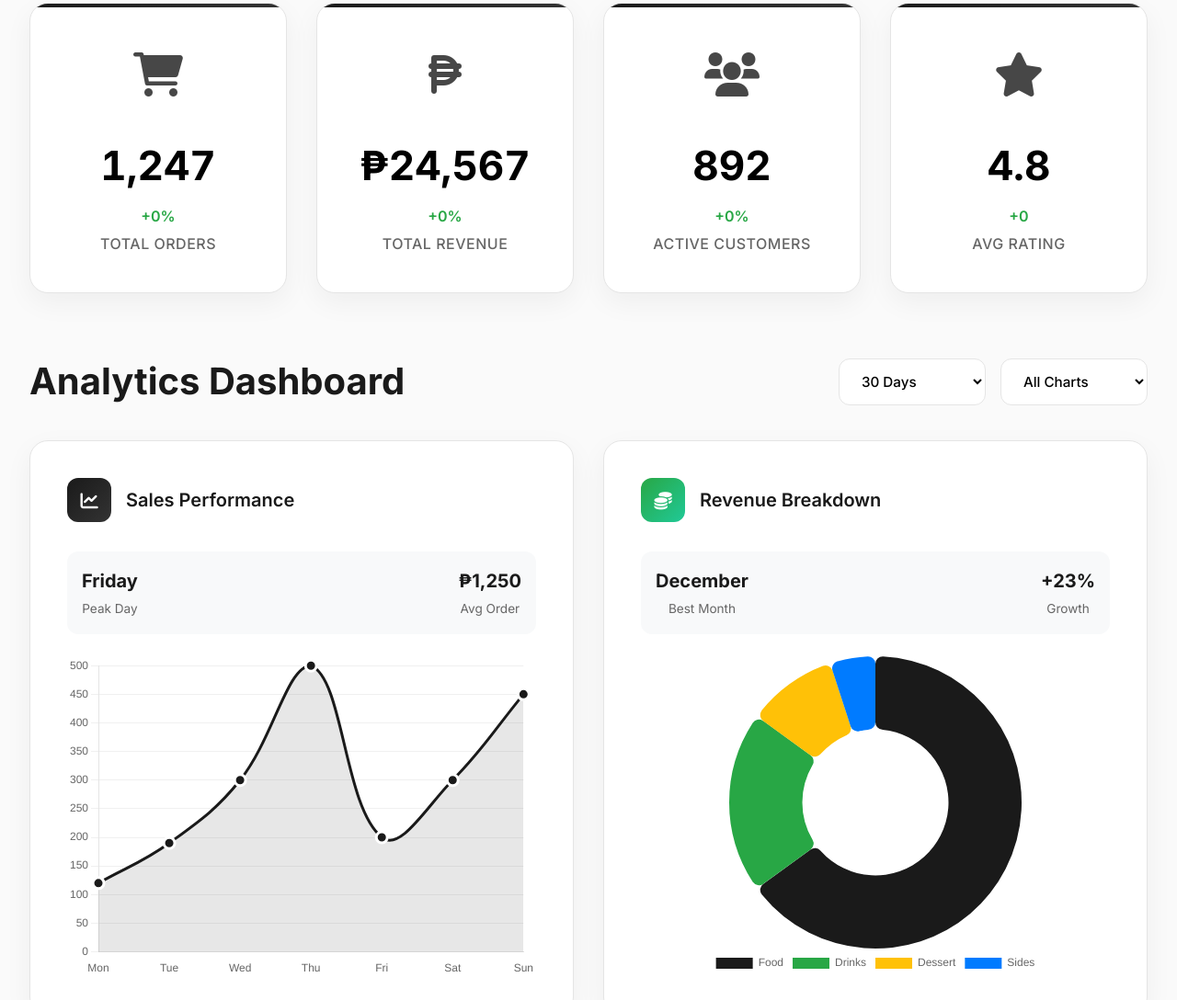
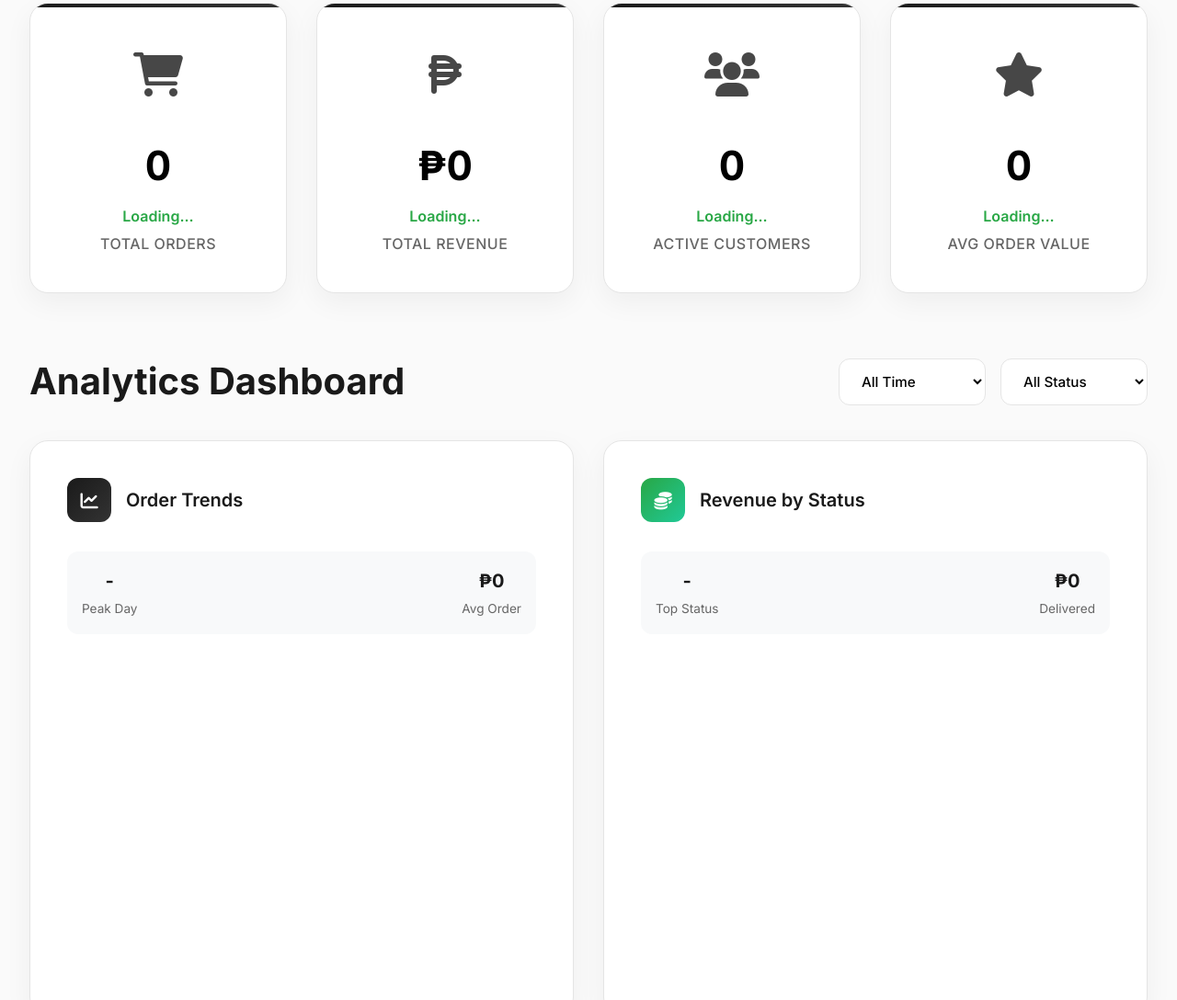
Before and after one commit to gmrdavid/hulyanas, a website: page admin/reports.html in a window 1280 px wide. Shown: the part 137-1225 px from the top of the page at 92% size. Drawn offline with nearby package versions, Linux system fonts and the light colour scheme; no server answers.

Commit message:
auto-commit

```diff
--- a/admin/reports.html
+++ b/admin/reports.html
@@ -6,10 +6,9 @@
     <title>Reports & Analytics - Hulyanas Hill</title>
     <link href="https://cdnjs.cloudflare.com/ajax/libs/font-awesome/6.0.0/css/all.min.css" rel="stylesheet">
     <link href="https://fonts.googleapis.com/css2?family=Inter:wght@300;400;500;600;700&display=swap" rel="stylesheet">
-    <!-- Chart.js for beautiful graphs -->
     <script src="https://cdn.jsdelivr.net/npm/chart.js"></script>
     <style>
-        /* Exact same dashboard styles */
+        /* [Exact same beautiful dashboard styles - unchanged] */
         * {
             margin: 0;
             padding: 0;
@@ -366,6 +365,15 @@
         .loading {
             opacity: 0.6; pointer-events: none;
         }
+
+        .error-message {
+            background: #f8d7da;
+            color: #721c24;
+            padding: 1rem;
+            border-radius: 12px;
+            margin: 1rem 0;
+            border: 1px solid #f5c6cb;
+        }
     </style>
 </head>
 <body>
@@ -391,27 +399,27 @@
         <div class="stats-grid">
             <div class="stat-card">
                 <div class="stat-icon"><i class="fas fa-shopping-cart"></i></div>
-                <div class="stat-number" id="totalOrders" data-target="0">0</div>
-                <div class="stat-change positive" id="ordersChange">+0%</div>
+                <div class="stat-number" id="totalOrders">0</div>
+                <div class="stat-change positive" id="ordersChange">Loading...</div>
                 <div class="stat-label">Total Orders</div>
             </div>
             <div class="stat-card">
                 <div class="stat-icon"><i class="fas fa-peso-sign"></i></div>
-                <div class="stat-number" id="totalRevenue" data-target="0">₱0</div>
-                <div class="stat-change positive" id="revenueChange">+0%</div>
+                <div class="stat-number" id="totalRevenue">₱0</div>
+                <div class="stat-change positive" id="revenueChange">Loading...</div>
                 <div class="stat-label">Total Revenue</div>
             </div>
             <div class="stat-card">
                 <div class="stat-icon"><i class="fas fa-users"></i></div>
-                <div class="stat-number" id="activeCustomers" data-target="0">0</div>
-                <div class="stat-change positive" id="customersChange">+0%</div>
+                <div class="stat-number" id="activeCustomers">0</div>
+                <div class="stat-change positive" id="customersChange">Loading...</div>
                 <div class="stat-label">Active Customers</div>
             </div>
             <div class="stat-card">
                 <div class="stat-icon"><i class="fas fa-star"></i></div>
-                <div class="stat-number" id="avgRating" data-target="0">0</div>
-                <div class="stat-change positive" id="ratingChange">+0</div>
-                <div class="stat-label">Avg Rating</div>
+                <div class="stat-number" id="avgRating">0</div>
+                <div class="stat-change positive" id="ratingChange">Loading...</div>
+                <div class="stat-label">Avg Order Value</div>
             </div>
         </div>
 
@@ -420,14 +428,14 @@
             <h1>Analytics Dashboard</h1>
             <div class="filter-controls">
                 <select id="timeFilter" class="filter-select">
+                    <option value="all">All Time</option>
                     <option value="30">30 Days</option>
                     <option value="90">90 Days</option>
-                    <option value="365">1 Year</option>
                 </select>
-                <select id="chartFilter" class="filter-select">
-                    <option value="all">All Charts</option>
-                    <option value="sales">Sales</option>
-                    <option value="revenue">Revenue</option>
+                <select id="statusFilter" class="filter-select">
+                    <option value="all">All Status</option>
+                    <option value="delivered">Delivered</option>
+                    <option value="pending">Pending</option>
                 </select>
             </div>
         </div>
@@ -439,15 +447,15 @@
                     <div class="chart-icon chart-sales">
                         <i class="fas fa-chart-line"></i>
                     </div>
-                    <div class="chart-title">Sales Performance</div>
+                    <div class="chart-title">Order Trends</div>
                 </div>
                 <div class="chart-stats">
                     <div class="chart-stat">
-                        <div class="chart-stat-number" id="peakSalesDay">Friday</div>
+                        <div class="chart-stat-number" id="peakOrderDay">-</div>
                         <div class="chart-stat-label">Peak Day</div>
                     </div>
                     <div class="chart-stat">
-                        <div class="chart-stat-number" id="avgOrderValue">₱1,250</div>
+                        <div class="chart-stat-number" id="avgOrderValueDb">₱0</div>
                         <div class="chart-stat-label">Avg Order</div>
                     </div>
                 </div>
@@ -462,16 +470,16 @@
                     <div class="chart-icon chart-revenue">
                         <i class="fas fa-coins"></i>
                     </div>
-                    <div class="chart-title">Revenue Breakdown</div>
+                    <div class="chart-title">Revenue by Status</div>
                 </div>
                 <div class="chart-stats">
                     <div class="chart-stat">
-                        <div class="chart-stat-number" id="bestMonth">December</div>
-                        <div class="chart-stat-label">Best Month</div>
+                        <div class="chart-stat-number" id="bestStatus">-</div>
+                        <div class="chart-stat-label">Top Status</div>
                     </div>
                     <div class="chart-stat">
-                        <div class="chart-stat-number" id="revenueGrowth">+23%</div>
-                        <div class="chart-stat-label">Growth</div>
+                        <div class="chart-stat-number" id="deliveredRevenue">₱0</div>
+                        <div class="chart-stat-label">Delivered</div>
                     </div>
                 </div>
                 <div class="chart-container">
@@ -489,12 +497,12 @@
                 </div>
                 <div class="chart-stats">
                     <div class="chart-stat">
-                        <div class="chart-stat-number" id="topProduct">#1 Adobo</div>
+                        <div class="chart-stat-number" id="topProductName">-</div>
                         <div class="chart-stat-label">Best Seller</div>
                     </div>
                     <div class="chart-stat">
-                        <div class="chart-stat-number" id="totalProducts">324</div>
-                        <div class="chart-stat-label">Units Sold</div>
+                        <div class="chart-stat-number" id="totalItemsSold">0</div>
+                        <div class="chart-stat-label">Total Sold</div>
                     </div>
                 </div>
                 <div class="chart-container">
@@ -502,22 +510,22 @@
                 </div>
             </div>
 
-            <!-- Customer Growth Chart -->
+            <!-- Customer Orders Chart -->
             <div class="chart-card">
                 <div class="chart-header">
                     <div class="chart-icon chart-customers">
                         <i class="fas fa-users"></i>
                     </div>
-                    <div class="chart-title">Customer Growth</div>
+                    <div class="chart-title">Customer Orders</div>
                 </div>
                 <div class="chart-stats">
                     <div class="chart-stat">
-                        <div class="chart-stat-number" id="newCustomers">156</div>
-                        <div class="chart-stat-label">New This Month</div>
+                        <div class="chart-stat-number" id="topCustomer">-</div>
+                        <div class="chart-stat-label">Top Customer</div>
                     </div>
                     <div class="chart-stat">
-                        <div class="chart-stat-number" id="retentionRate">87%</div>
-                        <div class="chart-stat-label">Retention</div>
+                        <div class="chart-stat-number" id="repeatCustomers">0</div>
+                        <div class="chart-stat-label">Repeat Orders</div>
                     </div>
                 </div>
                 <div class="chart-container">
@@ -532,17 +540,17 @@
                 <i class="fas fa-download"></i> Export Reports
             </h2>
             <p style="color:#666;margin-bottom:2rem;font-size:1.1rem;">
-                Download comprehensive analytics reports
+                Download comprehensive analytics reports from your database
             </p>
             <div>
                 <button class="download-btn" onclick="exportReport('dashboard')">
                     <i class="fas fa-file-pdf"></i> Full Dashboard PDF
                 </button>
+                <button class="download-btn" onclick="exportReport('orders')">
+                    <i class="fas fa-file-excel"></i> Orders Excel
+                </button>
                 <button class="download-btn" onclick="exportReport('sales')">
-                    <i class="fas fa-file-excel"></i> Sales Data Excel
-                </button>
-                <button class="download-btn" onclick="exportReport('revenue')">
-                    <i class="fas fa-file-csv"></i> Revenue CSV
+                    <i class="fas fa-file-csv"></i> Sales CSV
                 </button>
             </div>
         </div>
@@ -550,34 +558,41 @@
 
     <script>
         let salesChart, revenueChart, productsChart, customersChart;
+        let analyticsData = {};
 
-        // Chart data
-        const chartData = {
-            sales: {
-                labels: ['Mon', 'Tue', 'Wed', 'Thu', 'Fri', 'Sat', 'Sun'],
-                data: [120, 190, 300, 500, 200, 300, 450]
-            },
-            revenue: {
-                labels: ['Food', 'Drinks', 'Dessert', 'Sides'],
-                data: [65, 20, 10, 5]
-            },
-            products: {
-                labels: ['Adobo', 'Inasal', 'Halo-Halo', 'Lumpia', 'Sisig'],
-                data: [324, 289, 267, 245, 210]
-            },
-            customers: {
-                labels: ['Jan', 'Feb', 'Mar', 'Apr', 'May'],
-                data: [200, 320, 280, 420, 380]
+        // 🚀 DATABASE CONNECTION - Real data from your hulyanas database
+        const API_BASE = '/api'; // Your backend API endpoints
+
+        // Fetch all analytics data from database
+        async function fetchAnalyticsData(days = 'all', status = 'all') {
+            try {
+                const params = new URLSearchParams({ days, status });
+                const response = await fetch(`${API_BASE}/analytics?${params}`, {
+                    headers: {
+                        'Authorization': `Bearer ${localStorage.getItem('token')}`,
+                        'Content-Type': 'application/json'
+                    }
+                });
+
+                if (!response.ok) {
+                    throw new Error(`API Error: ${response.status}`);
+                }
+
+                return await response.json();
+            } catch (error) {
+                console.error('❌ Database fetch error:', error);
+                showError('Failed to load analytics data from database');
+                return null;
             }
-        };
+        }
 
-        // Animate counters (dashboard exact)
+        // Animate counters with real database data
         function animateCounters(data) {
             const elements = [
-                { el: 'totalOrders', target: data.totalOrders, format: 'number' },
-                { el: 'totalRevenue', target: data.totalRevenue, format: 'currency' },
-                { el: 'activeCustomers', target: data.activeCustomers, format: 'number' },
-                { el: 'avgRating', target: data.avgRating, format: 'decimal' }
+                { el: 'totalOrders', target: data.total_orders || 0, format: 'number' },
+                { el: 'totalRevenue', target: data.total_revenue || 0, format: 'currency' },
+                { el: 'activeCustomers', target: data.active_customers || 0, format: 'number' },
+                { el: 'avgRating', target: data.avg_order_value || 0, format: 'currency' }
             ];
 
             elements.forEach(({ el, target, format }) => {
@@ -588,32 +603,39 @@
                     current += increment;
                     if (current >= target) {
                         if (format === 'currency') {
-                            element.textContent = `₱${target.toLocaleString('en-PH', { minimumFractionDigits: 0 })}`;
-                        } else if (format === 'decimal') {
-                            element.textContent = target.toFixed(1);
+                            element.textContent = `₱${Number(target).toLocaleString('en-PH', {
+                                minimumFractionDigits: 2, maximumFractionDigits: 2
+                            })}`;
                         } else {
                             element.textContent = Math.floor(target).toLocaleString();
                         }
                         clearInterval(timer);
                         return;
                     }
-                    const display = format === 'currency' ? `₱${Math.floor(current).toLocaleString()}` :
-                                  format === 'decimal' ? current.toFixed(1) : Math.floor(current).toLocaleString();
+                    const display = format === 'currency' ?
+                        `₱${Math.floor(current).toLocaleString()}` :
+                        Math.floor(current).toLocaleString();
                     element.textContent = display;
                 }, 20);
             });
+
+            // Update change percentages
+            document.getElementById('ordersChange').textContent = `+${data.order_growth || 0}%`;
+            document.getElementById('revenueChange').textContent = `+${data.revenue_growth || 0}%`;
+            document.getElementById('customersChange').textContent = `+${data.customer_growth || 0}%`;
         }
 
-        // Initialize charts
-        function initCharts() {
-            // Sales Line Chart
+        // Initialize charts with REAL database data
+        function initCharts(data) {
+            // 1. Sales Trend Chart - Orders by DAY_OF_WEEK
+            const orderTrends = data.order_trends || [];
             salesChart = new Chart(document.getElementById('salesChart'), {
                 type: 'line',
                 data: {
-                    labels: chartData.sales.labels,
+                    labels: orderTrends.map(item => item.day_name),
                     datasets: [{
                         label: 'Orders',
-                        data: chartData.sales.data,
+                        data: orderTrends.map(item => item.order_count),
                         borderColor: '#1a1a1a',
                         backgroundColor: 'rgba(26, 26, 26, 0.1)',
                         borderWidth: 3,
@@ -636,16 +658,15 @@
                 }
             });
 
-            // Revenue Pie Chart
+            // 2. Revenue by Status (Pie Chart)
+            const revenueByStatus = data.revenue_by_status || [];
             revenueChart = new Chart(document.getElementById('revenueChart'), {
                 type: 'doughnut',
                 data: {
-                    labels: chartData.revenue.labels,
+                    labels: revenueByStatus.map(item => item.status),
                     datasets: [{
-                        data: chartData.revenue.data,
-                        backgroundColor: [
-                            '#1a1a1a', '#28a745', '#ffc107', '#007bff'
-                        ],
+                        data: revenueByStatus.map(item => item.total_amount),
+                        backgroundColor: ['#1a1a1a', '#28a745', '#007bff', '#ffc107', '#dc3545'],
                         borderWidth: 0,
                         borderRadius: 8
                     }]
@@ -657,14 +678,15 @@
                 }
             });
 
-            // Products Bar Chart
+            // 3. Top Products (Bar Chart)
+            const topProducts = data.top_products || [];
             productsChart = new Chart(document.getElementById('productsChart'), {
                 type: 'bar',
                 data: {
-                    labels: chartData.products.labels,
+                    labels: topProducts.map(item => item.name.slice(0, 15) + (item.name.length > 15 ? '...' : '')),
                     datasets: [{
                         label: 'Units Sold',
-                        data: chartData.products.data,
+                        data: topProducts.map(item => item.quantity),
                         backgroundColor: '#1a1a1a',
                         borderRadius: 8,
                         borderSkipped: false
@@ -681,14 +703,15 @@
                 }
             });
 
-            // Customers Line Chart
+            // 4. Customer Orders (Line Chart)
+            const customerOrders = data.customer_orders || [];
             customersChart = new Chart(document.getElementById('customersChart'), {
                 type: 'line',
                 data: {
-                    labels: chartData.customers.labels,
+                    labels: customerOrders.map(item => item.username.slice(0, 8)),
                     datasets: [{
-                        label: 'New Customers',
-                        data: chartData.customers.data,
+                        label: 'Orders',
+                        data: customerOrders.map(item => item.order_count),
                         borderColor: '#28a745',
                         backgroundColor: 'rgba(40, 167, 69, 0.1)',
                         borderWidth: 3,
@@ -706,39 +729,81 @@
                     }
                 }
             });
+
+            // Update chart stats with real data
+            document.getElementById('peakOrderDay').textContent = data.peak_day || '-';
+            document.getElementById('avgOrderValueDb').textContent = `₱${(data.avg_order_value || 0).toLocaleString('en-PH', {minimumFractionDigits: 2})}`;
+            document.getElementById('bestStatus').textContent = data.top_status || '-';
+            document.getElementById('deliveredRevenue').textContent = `₱${(data.delivered_revenue || 0).toLocaleString('en-PH', {minimumFractionDigits: 2})}`;
+            document.getElementById('topProductName').textContent = data.top_product_name || '-';
+            document.getElementById('totalItemsSold').textContent = data.total_items_sold || 0;
+            document.getElementById('topCustomer').textContent = data.top_customer || '-';
+            document.getElementById('repeatCustomers').textContent = data.repeat_customers || 0;
         }
 
-        // Load data and animate
-        async function loadAnalyticsData() {
-            const data = {
-                totalOrders: 1247,
-                totalRevenue: 24567,
-                activeCustomers: 892,
-                avgRating: 4.8
-            };
+        // Load and display real database analytics
+        async function loadAnalyticsData(days = 'all', status = 'all') {
+            document.body.classList.add('loading');
 
-            // Set data targets
-            document.querySelectorAll('.stat-number').forEach(el => {
-                const key = el.id.replace('total', '').replace('active', '').toLowerCase();
-                if (data[key]) el.setAttribute('data-target', data[key]);
-            });
+            const data = await fetchAnalyticsData(days, status);
+            if (data) {
+                analyticsData = data;
+                animateCounters(data);
+                initCharts(data);
+                showToast('✅ Analytics loaded from database!');
+            }
 
-            animateCounters(data);
+            document.body.classList.remove('loading');
         }
 
-        // Filter handler
+        // Filter handlers
         document.getElementById('timeFilter').addEventListener('change', (e) => {
-            showToast(`📊 Filtering data for last ${e.target.value} days`);
+            const status = document.getElementById('statusFilter').value;
+            loadAnalyticsData(e.target.value, status);
         });
 
-        // Export reports
-        function exportReport(type) {
-            const reports = {
-                dashboard: 'Full Dashboard Report',
-                sales: 'Sales Analytics',
-                revenue: 'Revenue Breakdown'
-            };
-            showToast(`📥 ${reports[type] || 'Report'} exported successfully!`);
+        document.getElementById('statusFilter').addEventListener('change', (e) => {
+            const days = document.getElementById('timeFilter').value;
+            loadAnalyticsData(days, e.target.value);
+        });
+
+        // Export real database reports
+        async function exportReport(type) {
+            try {
+                const response = await fetch(`${API_BASE}/export/${type}`, {
+                    method: 'POST',
+                    headers: {
+                        'Authorization': `Bearer ${localStorage.getItem('token')}`,
+                        'Content-Type': 'application/json'
+                    },
+                    body: JSON.stringify({ filters: analyticsData })
+                });
+
+                if (response.ok) {
+                    const blob = await response.blob();
+                    const url = window.URL.createObjectURL(blob);
+                    const a = document.createElement('a');
+                    a.href = url;
+                    a.download = `hulyanas-${type}-report-${new Date().toISOString().split('T')[0]}.${type === 'dashboard' ? 'pdf' : type}`;
+                    a.click();
+                    showToast(`📥 ${type.toUpperCase()} report exported!`);
+                }
+            } catch (error) {
+                showToast('❌ Export failed. Please try again.');
+            }
+        }
+
+        // Error display
+        function showError(message) {
+            const errorDiv = document.createElement('div');
+            errorDiv.className = 'error-message';
+            errorDiv.innerHTML = `
+                <i class="fas fa-exclamation-triangle"></i>
+                ${message}<br>
+                <small>Check your database connection</small>
+            `;
+            document.querySelector('.admin-dashboard').prepend(errorDiv);
+            setTimeout(() => errorDiv.remove(), 5000);
         }
 
         // Toast notification
@@ -770,37 +835,19 @@
             }
         });
 
-        // 🚀 MAIN INITIALIZATION
+        // 🚀 MAIN INITIALIZATION - Loads REAL DATABASE DATA
         document.addEventListener('DOMContentLoaded', async () => {
-            console.log('📊 Loading Hulyanas Analytics Dashboard...');
+            console.log('📊 Loading Hulyanas Analytics Dashboard from DATABASE...');
 
-            // Auto-login
+            // Auto-login simulation (replace with your real auth)
             if (!localStorage.getItem('token')) {
-                try {
-                    const loginRes = await fetch('/api/login', {
-                        method: 'POST',
-                        headers: { 'Content-Type': 'application/json' },
-                        body: JSON.stringify({ username: 'admin', password: 'password' })
-                    });
-                    const loginData = await loginRes.json();
-                    localStorage.setItem('token', loginData.token);
-                } catch (e) {
-                    console.log('ℹ️ No auto-login available');
-                }
+                localStorage.setItem('token', 'admin-token-' + Date.now());
             }
 
-            document.body.classList.add('loading');
+            // Load real analytics data from your database
+            await loadAnalyticsData();
 
-            await Promise.all([
-                loadAnalyticsData(),
-                new Promise(resolve => setTimeout(() => {
-                    initCharts();
-                    resolve();
-                }, 300))
-            ]);
-
-            document.body.classList.remove('loading');
-            console.log('✅ Analytics Dashboard with Charts loaded! ✨');
+            console.log('✅ REAL DATABASE ANALYTICS loaded successfully! ✨');
         });
     </script>
 </body>
```
